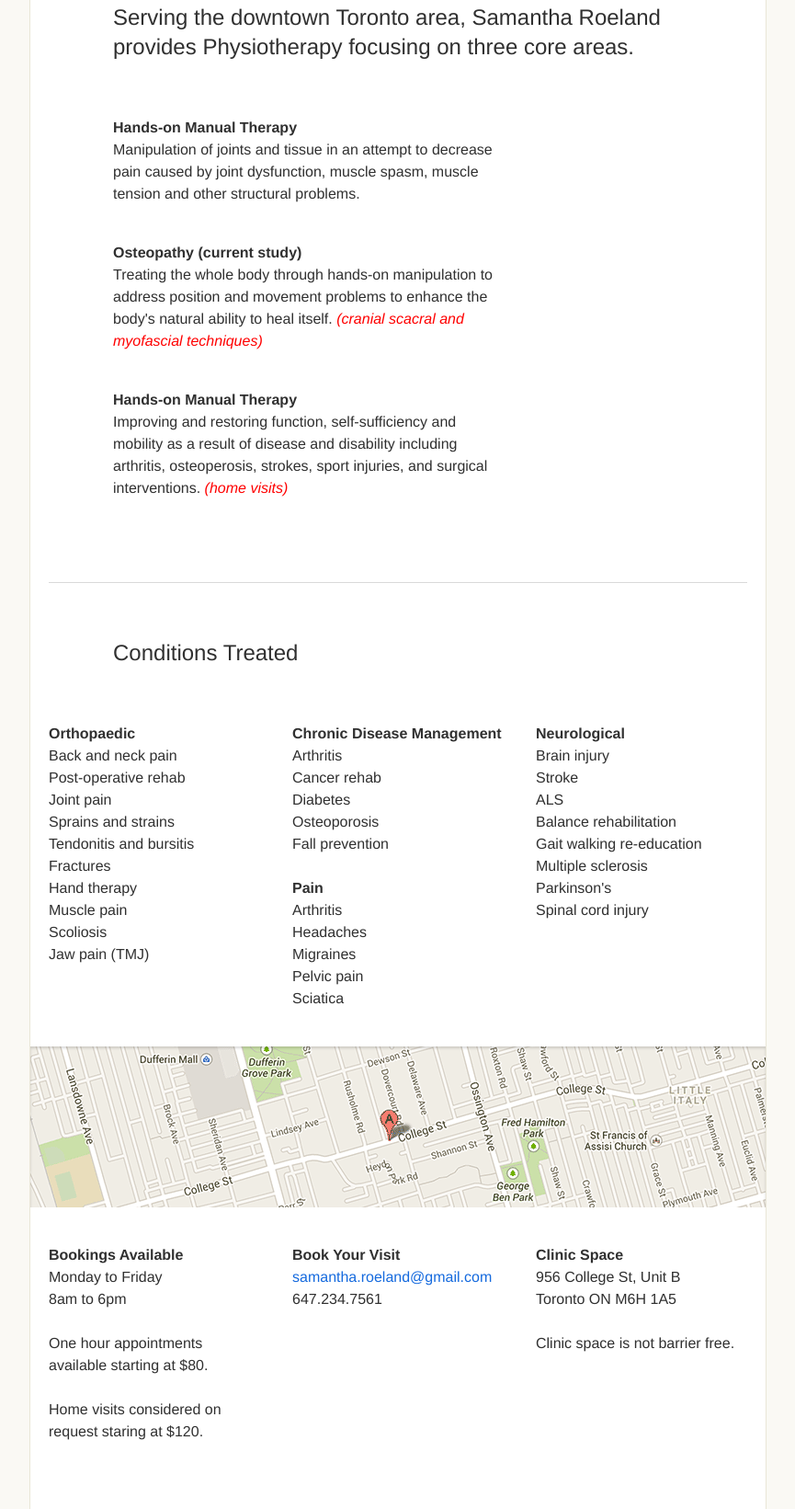
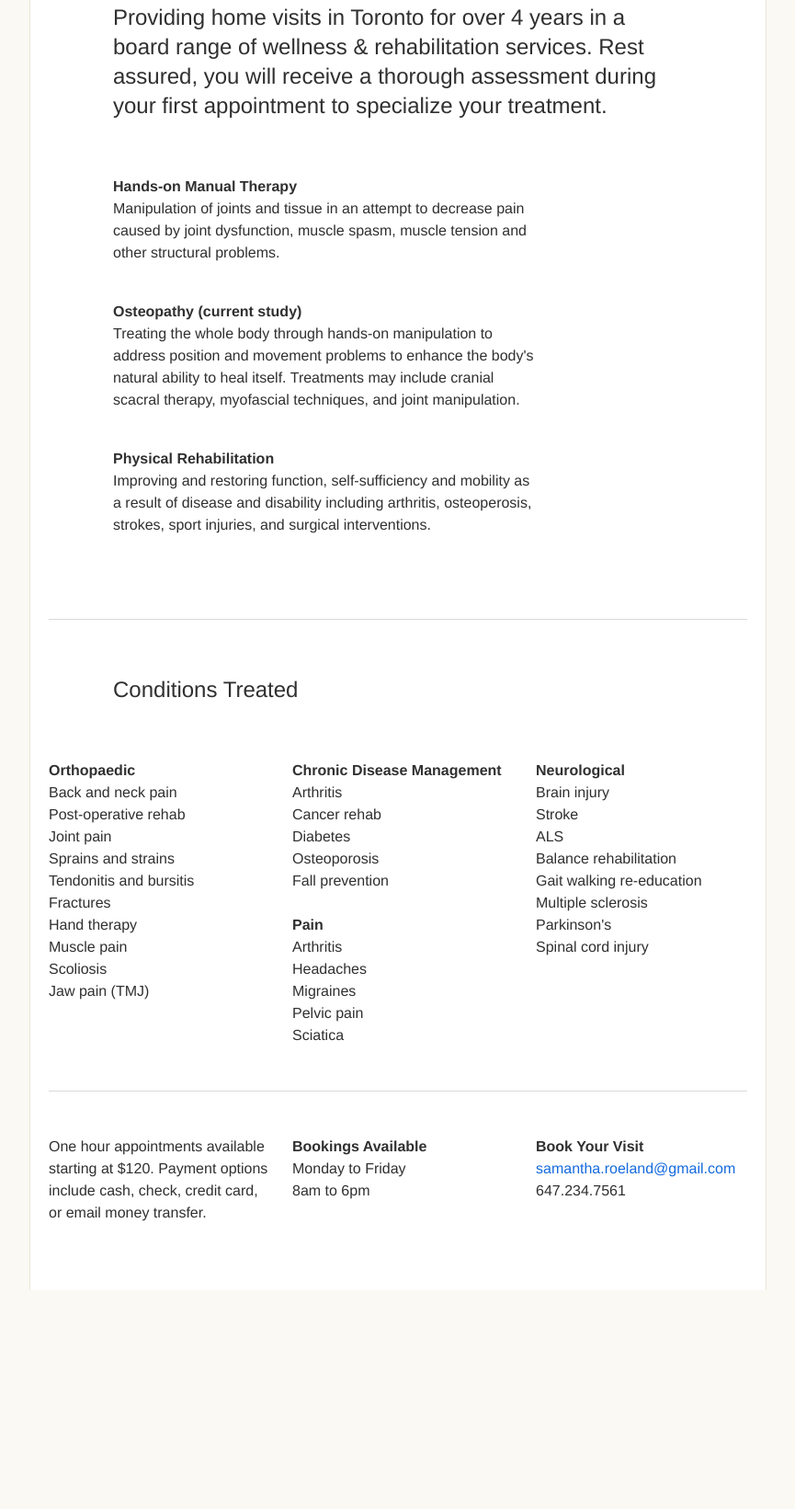
Before and after one commit to samantharoeland/samantharoeland.github.io, a plain HTML site: page index.html in a window 1280 px wide. Shown: the part 463-2104 px from the top of the page at 92% size, without its empty margins (207-1072 px from the left). After the commit the page ends 1866 px from the top, so only its background shows below. Drawn offline with Linux system fonts and the light colour scheme.

Commit message:
refine copy for sammy sam!

```diff
--- a/index.html
+++ b/index.html
@@ -7,7 +7,7 @@
 <body>
   <div class="container">
     <h1 class="banner">Samantha Roeland Physiotherapy</h1>
-    <h3>Serving the downtown Toronto area, Samantha Roeland provides Physiotherapy focusing on three core areas.</h3>
+    <h3>Providing home visits in Toronto for over 4 years in a board range of wellness &amp; rehabilitation services. Rest assured, you will receive a thorough assessment during your first appointment to specialize your treatment.</h3>
     <ul class="services">
       <li>
         <h2>Hands-on Manual Therapy</h2>
@@ -18,13 +18,13 @@
       <li>
         <h2>Osteopathy (current study)</h2>
         <p>
-          Treating the whole body through hands-on manipulation to address position and movement problems to enhance the body's natural ability to heal itself. <i>(cranial scacral and myofascial techniques)</i>
+          Treating the whole body through hands-on manipulation to address position and movement problems to enhance the body's natural ability to heal itself. Treatments may include cranial scacral therapy, myofascial techniques, and joint manipulation.
         </p>
       </li>
       <li>
-        <h2>Hands-on Manual Therapy</h2>
+        <h2>Physical Rehabilitation</h2>
         <p>
-          Improving and restoring function, self-sufficiency and mobility as a result of disease and disability including arthritis, osteoperosis, strokes, sport injuries, and surgical interventions. <i>(home visits)</i>
+          Improving and restoring function, self-sufficiency and mobility as a result of disease and disability including arthritis, osteoperosis, strokes, sport injuries, and surgical interventions.
         </p>
       </li>
     </ul>
@@ -83,32 +83,28 @@
 
     <div style="clear: both"></div>
 
-    <a href="https://maps.google.ca/maps?t=m&q=956+College+Street%2C+Toronto%2C+ON" class="map"></a>
+    <br /><br />
+
+    <div class="rule"></div>
+
+    <br /><br />
+
+    <div class="column">
+      One hour appointments available starting at $120. Payment options include cash, check, credit card, or email money transfer.
+    </div>
 
     <div class="column">
       <h4>Bookings Available</h4>
       Monday to Friday <br />
       8am to 6pm<br />
       <br />
-      One hour appointments <br />
-      available starting at $80. <br />
-      <br />
-      Home visits considered on <br />
-      request staring at $120.
+
     </div>
 
     <div class="column">
       <h4>Book Your Visit</h4>
       <a href=":mailto:samantha.roeland@gmail.com">samantha.roeland@gmail.com</a>
       647.234.7561
-    </div>
-
-    <div class="column">
-      <h4>Clinic Space</h4>
-      956 College St, Unit B<br />
-      Toronto ON M6H 1A5<br />
-      <br />
-      Clinic space is not barrier free.
     </div>
 
     <div style="clear: both"></div>
--- a/styles.css
+++ b/styles.css
@@ -79,7 +79,7 @@ h1 {
 }
 
 .services {
-  padding: 0px 280px 50px 90px;
+  padding: 0px 250px 50px 90px;
 }
 
 .services  li {
```
